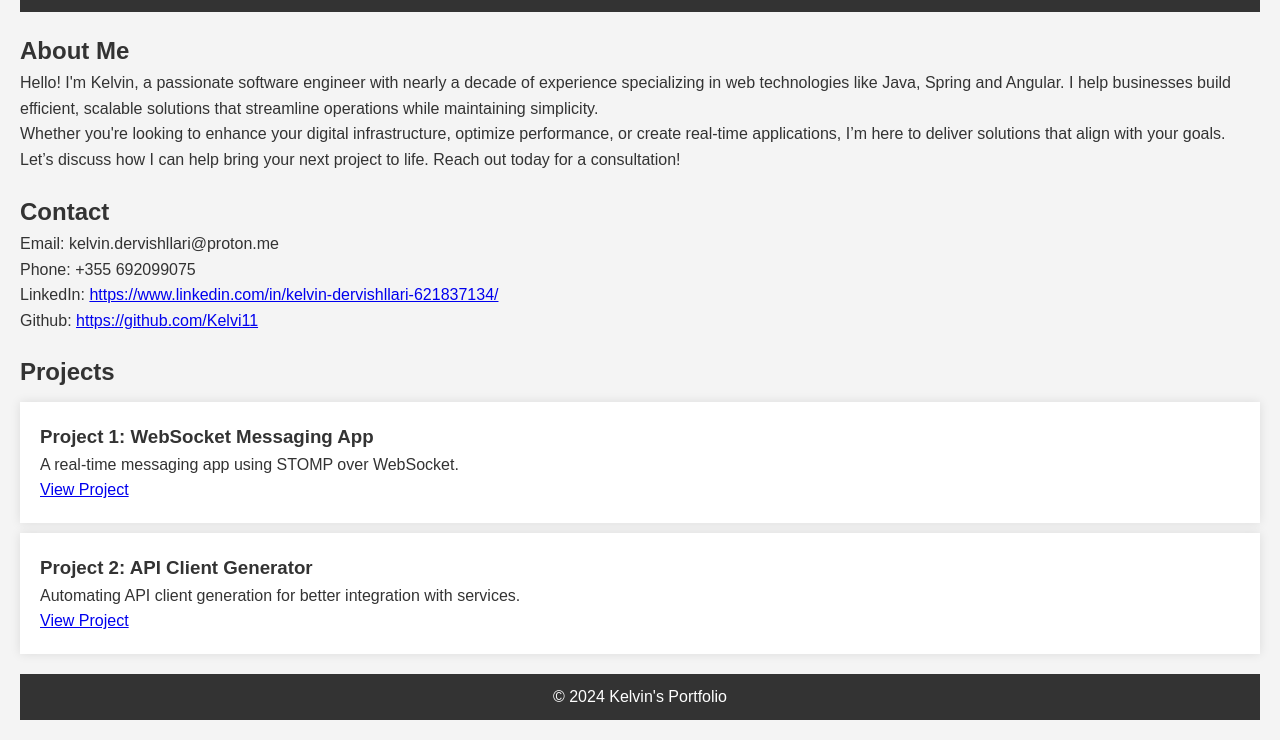
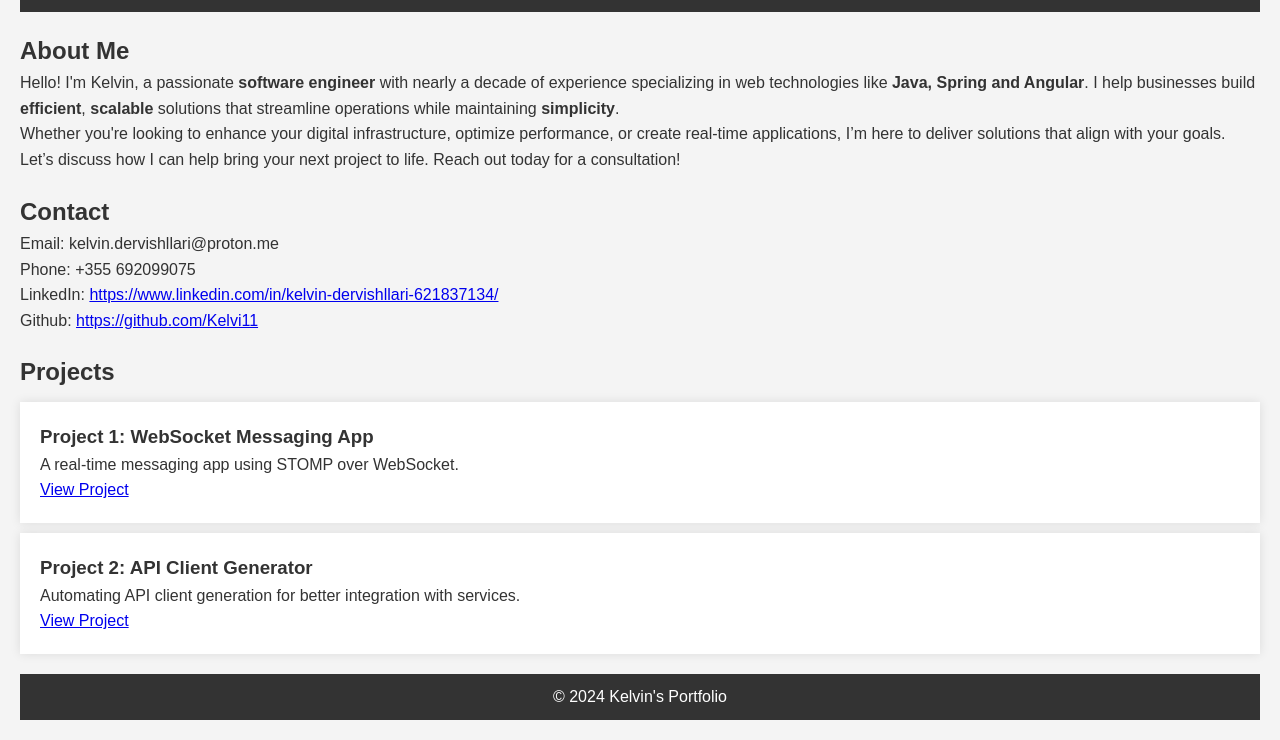
Before and after one commit to Kelvi11/KeFolio, a plain HTML site: page index.html in a window 1280 px wide. Shown: the part 105-845 px from the top of the page. Drawn offline with Linux system fonts and the light colour scheme.

Commit message:
emphasis on the key words

```diff
--- a/index.html
+++ b/index.html
@@ -20,7 +20,7 @@
 
 <section id="about">
     <h2>About Me</h2>
-    <p>Hello! I'm Kelvin, a passionate software engineer with nearly a decade of experience specializing in web technologies like Java, Spring and Angular. I help businesses build efficient, scalable solutions that streamline operations while maintaining simplicity.</p>
+    <p>Hello! I'm Kelvin, a passionate <b>software engineer</b> with nearly a decade of experience specializing in web technologies like <b>Java, Spring and Angular</b>. I help businesses build <b>efficient</b>, <b>scalable</b> solutions that streamline operations while maintaining <b>simplicity</b>.</p>
     <p>Whether you're looking to enhance your digital infrastructure, optimize performance, or create real-time applications, I’m here to deliver solutions that align with your goals.</p>
     <p>Let’s discuss how I can help bring your next project to life. Reach out today for a consultation!</p>
 </section>
```
